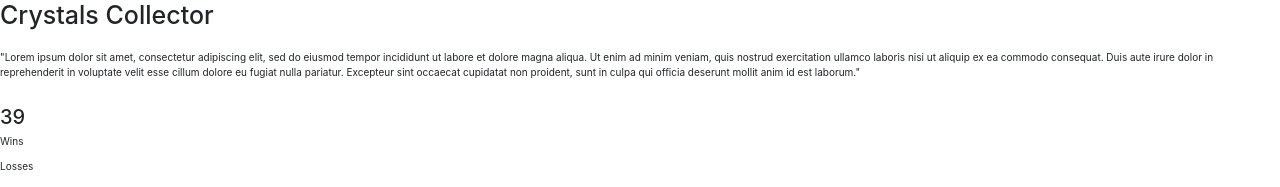
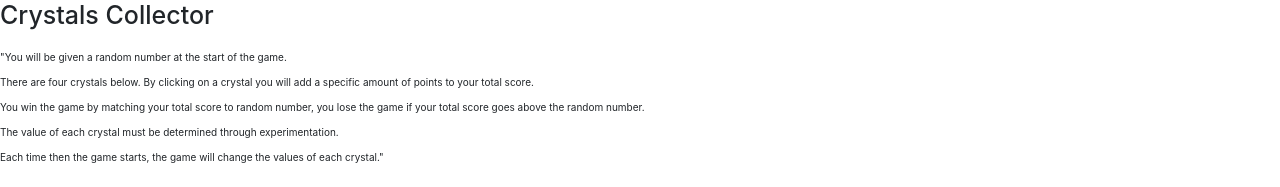
Before and after one commit to brothhammer/week-4-game, a plain HTML site: page index.html in a window 1280 px wide. Shown: the top 187 px of the page. Drawn offline with nearby package versions, Linux system fonts and the light colour scheme.

Commit message:
Finished, functional could your more style

```diff
--- a/assets/javascript/game.js
+++ b/assets/javascript/game.js
@@ -21,7 +21,7 @@ $(document).ready(function(){
   //called after each button click to check for a win or loss
   function winLoss() {
     if(currentScore === targetNumber){
-    console.log("You Won")
+      console.log("You Won")
     win++;
       $(".win").text("Wins "+win);
       reset();
@@ -68,10 +68,10 @@ $(document).ready(function(){
       buttonValueArray();
     }
 
-    //assign index of buttonValue array to html attribute value
+    //assign index of buttonValue array to html attribute value un-comment the console log for checking
     for(i=1; i<=4; i++){
       buttoni = $("#button"+i).attr("val", buttonValue[i]);
-      console.log($("#button"+i).attr("val"));
+      // console.log($("#button"+i).attr("val"));
     }
   }
 
--- a/index.html
+++ b/index.html
@@ -19,7 +19,16 @@
 
     <br>
 
-    <p class = intructions> "Lorem ipsum dolor sit amet, consectetur adipiscing elit, sed do eiusmod tempor incididunt ut labore et dolore magna aliqua. Ut enim ad minim veniam, quis nostrud exercitation ullamco laboris nisi ut aliquip ex ea commodo consequat. Duis aute irure dolor in reprehenderit in voluptate velit esse cillum dolore eu fugiat nulla pariatur. Excepteur sint occaecat cupidatat non proident, sunt in culpa qui officia deserunt mollit anim id est laborum."
+    <p class = intructions> "You will be given a random number at the start of the game.</p>
+    <p>
+    There are four crystals below. By clicking on a crystal you will add a specific amount of points to your total score.
+    </p>
+    <p>
+    You win the game by matching your total score to random number, you lose the game if your total score goes above the random number.</p>
+    <p>
+    The value of each crystal must be determined through experimentation.</p>
+    <p>
+    Each time then the game starts, the game will change the values of each crystal."
     </p>
 
     <br>
@@ -42,8 +51,6 @@
 
     <p>Your total score is </p>
 
-    <br>
-
     <h2 class = currentScore></h2>
 
   <script src="assets/javascript/game.js">
```
